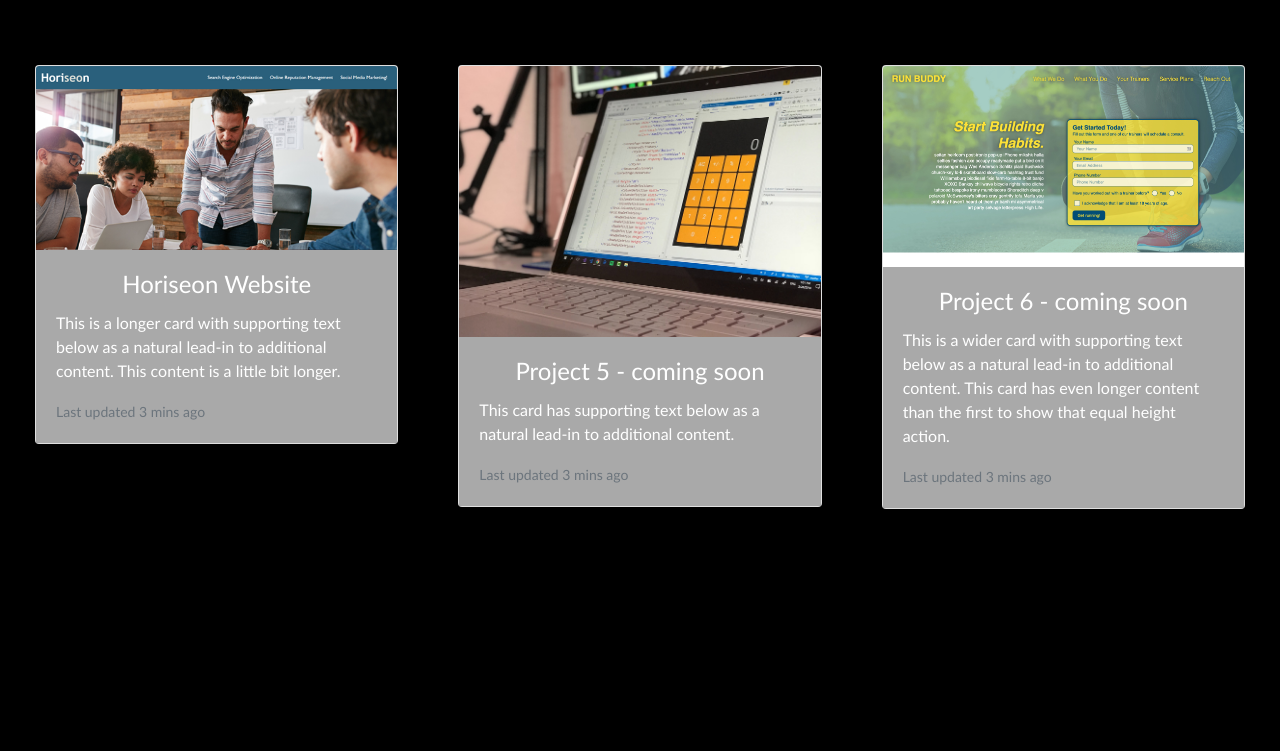
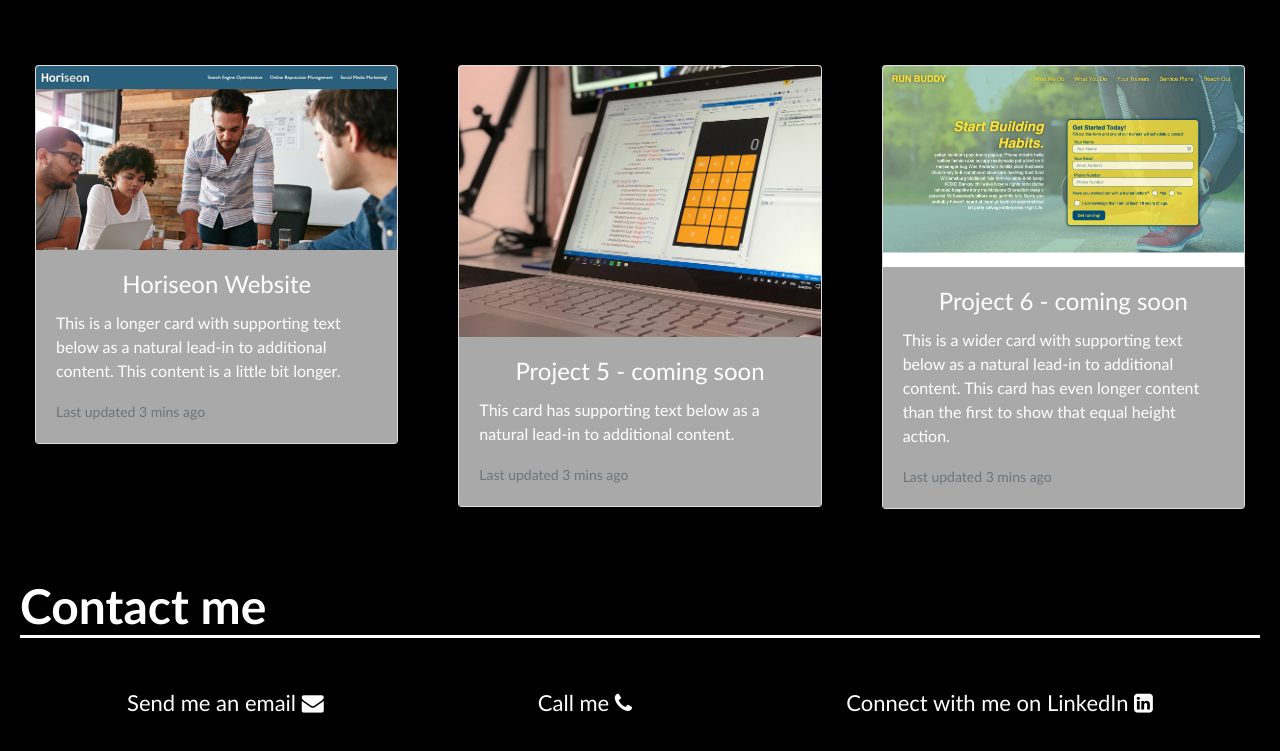
Before and after one commit to Ibrahim-Mohamed45/Bootstrap-Portfolio, a plain HTML site: page index.html in a window 1280 px wide. Shown: the part 2384-3135 px from the top of the page. Before the commit the page ends 2961 px from the top, so only its background shows below. Drawn offline with nearby package versions, Linux system fonts and the light colour scheme.

Commit message:
Style contact me section

```diff
--- a/css/style.css
+++ b/css/style.css
@@ -145,3 +145,12 @@ h2 {
 #work {
     margin: 20px;
 }
+
+#contact {
+    margin: 20px;
+}
+
+#contact a{
+    font-size: 22px;
+    color: white;
+}
--- a/index.html
+++ b/index.html
@@ -225,6 +225,16 @@
             </div>
         </div>
     </section>
+
+    <section id="contact">
+        <h2 class="Sub-Heading"><b>Contact me</b></h2>
+        <div class="d-flex flex-md-row justify-content-around flex-column align-items-center mt-5 pb-4">
+          <a href="mailto:ibrahim.mohamed1218@gmail.com" target="_blank">Send me an email <i class="fa fa-envelope"></i></a>
+          <a href="tel:+447939809870" target="_blank">Call me <i class="fa fa-phone"></i></a>
+          <a href="https://www.linkedin.com/in/ibrahim-mohamed-15ab4221a/" target="_blank">Connect with me on LinkedIn <i class="fa fa-linkedin-square"></i></a>
+        </div>
+    </section>
+
 </body>
 
 </html>
```
